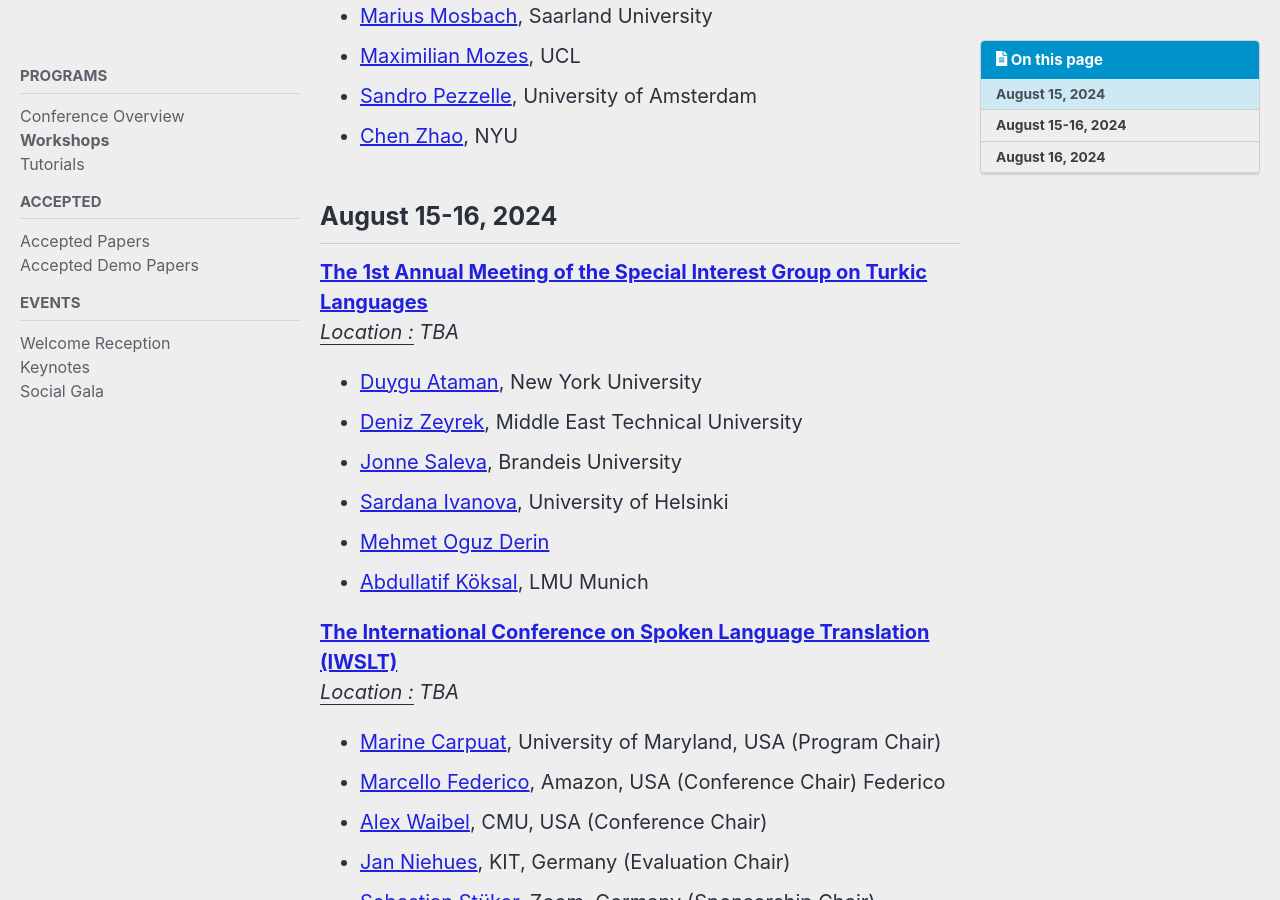
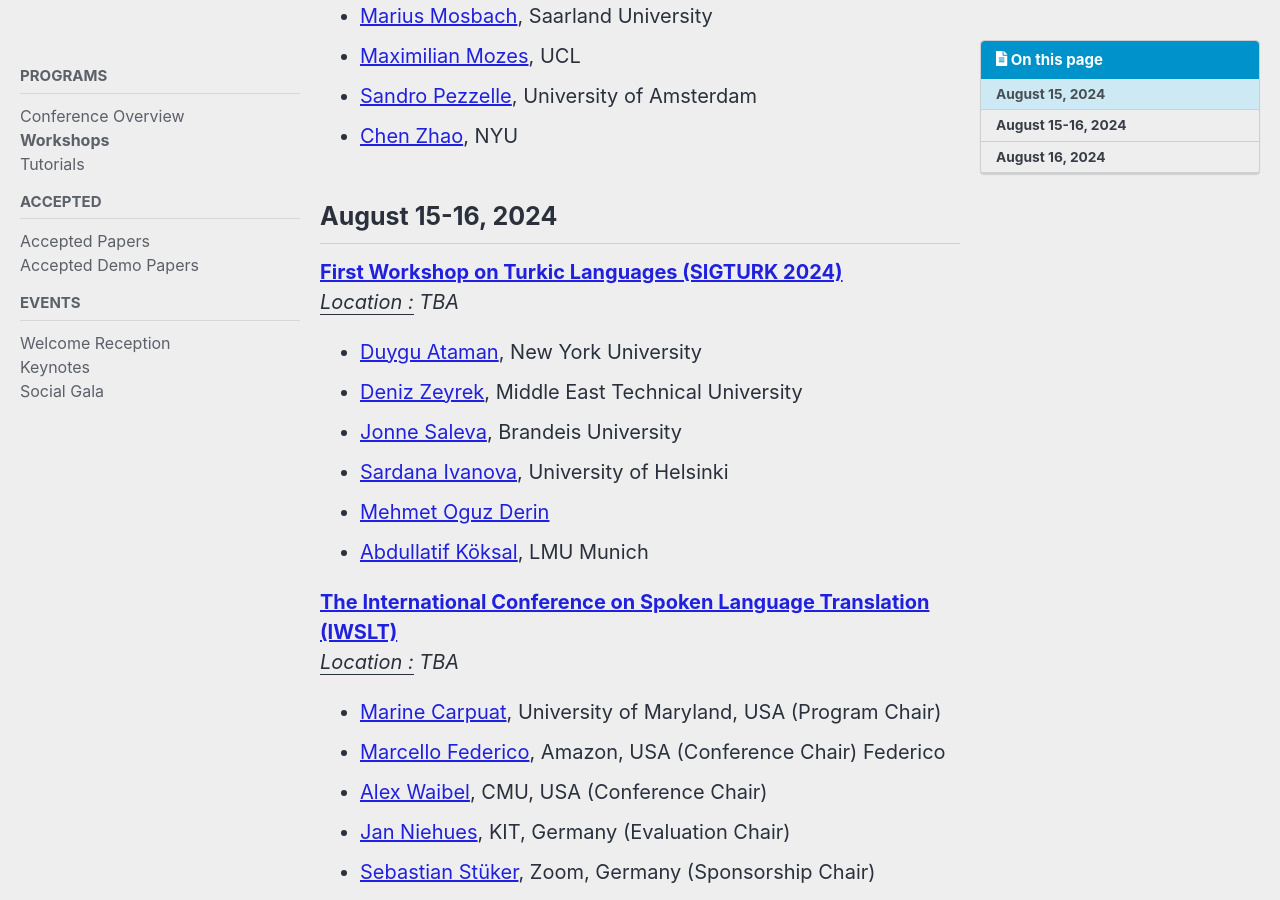
Before and after one commit to acl-org/acl-2024, a Jekyll site: the page built from _pages/program/workshops.md, in a window 1280 px wide and 900 px high, scrolled down 6039 px. Built offline with Jekyll 4.4.1, drawn with Linux system fonts in a browser that asks for light colours; cached includes are drawn as plain includes; nearby versions of some CDN libraries.

Commit message:
Updated SIGTURK workshop name

```diff
--- a/_pages/program/workshops.md
+++ b/_pages/program/workshops.md
@@ -169,7 +169,7 @@
 
 ## August 15-16, 2024
 
-[**The 1st Annual Meeting of the Special Interest Group on Turkic Languages**](https://sigturk.com/workshop)<br>
+[**First Workshop on Turkic Languages (SIGTURK 2024)**](https://sigturk.com/workshop)<br>
 <i><u>Location :</u> TBA </i>
 * [Duygu Ataman](mailto:ataman@nyu.edu), New York University
 * [Deniz Zeyrek](mailto:dezeyrek@metu.edu.tr), Middle East Technical University
```
